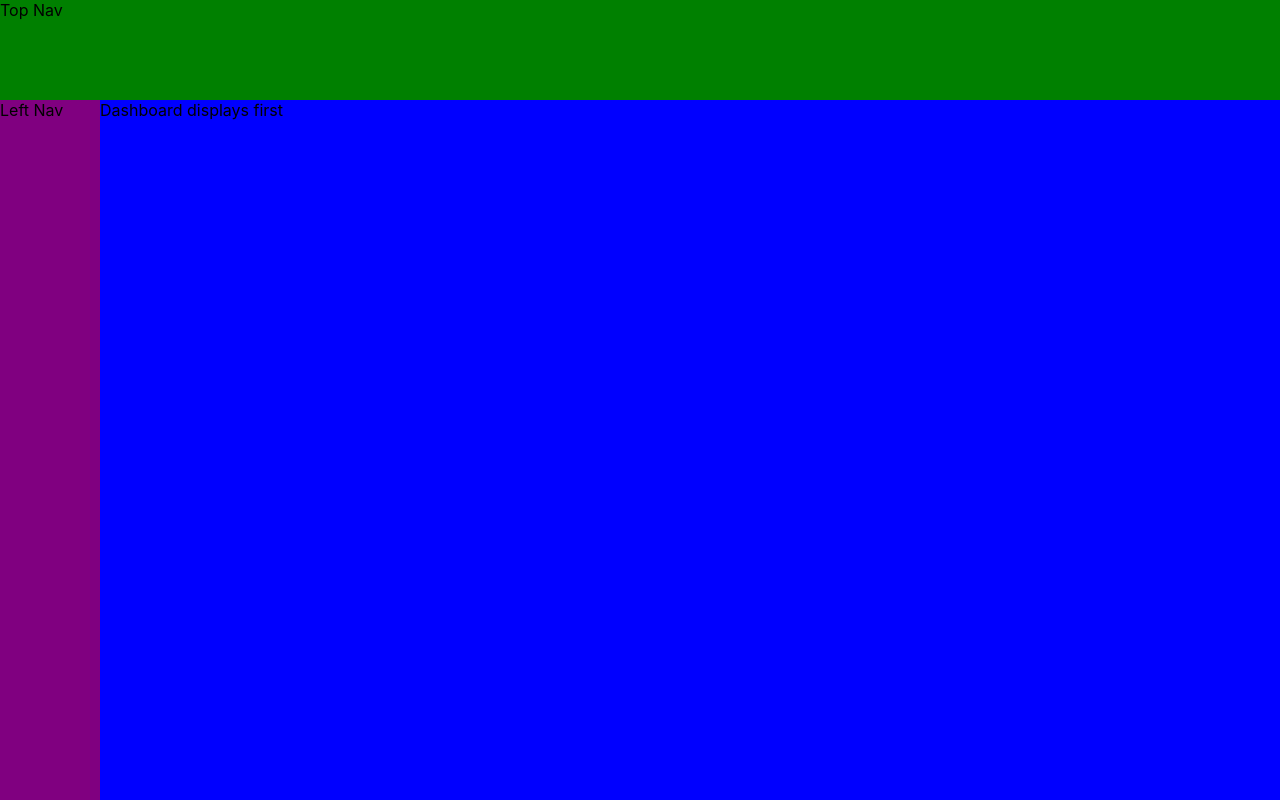
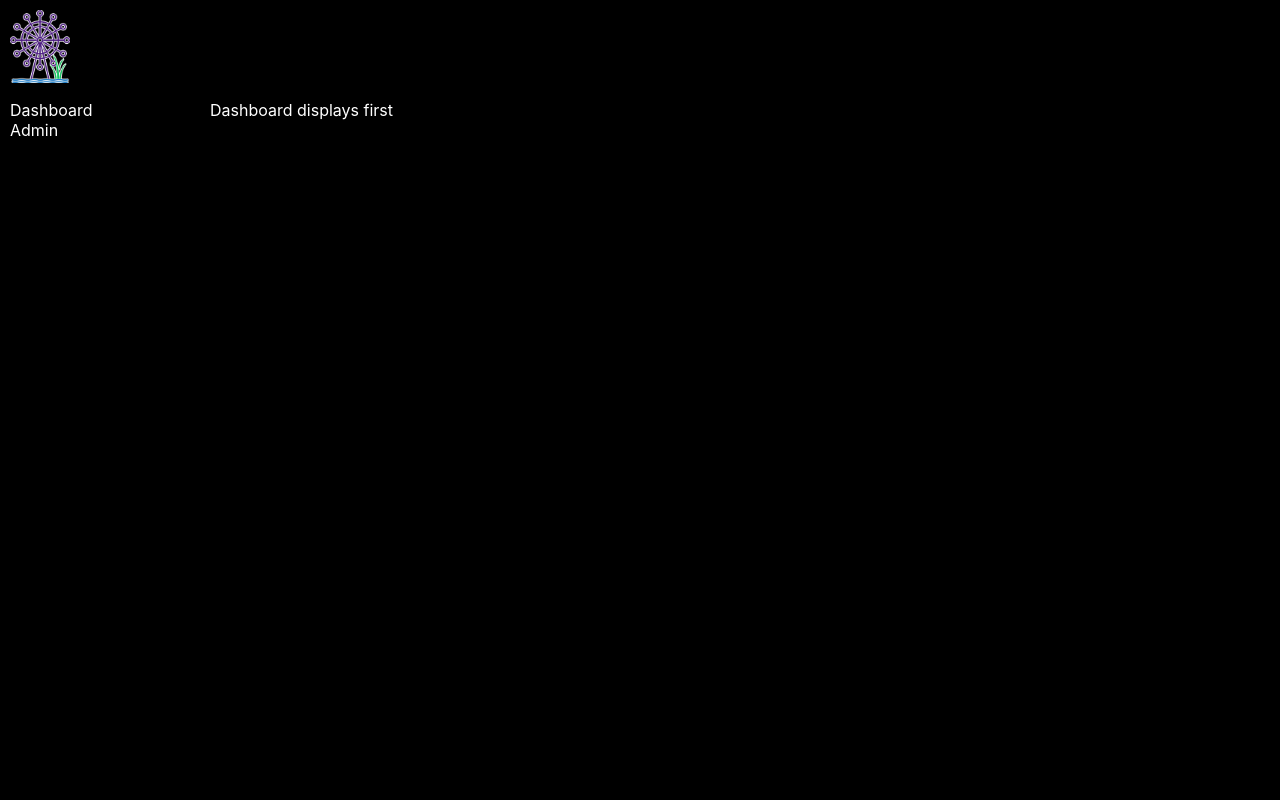
Before and after one commit to kristenkinnearohlmann/breeze-lakes-point-2, a Next.js app: page / in a window 1280 px wide. Built offline with nearby package versions, Linux system fonts and the light colour scheme.

Commit message:
Added logo to header, placeholder items for links in left nav

```diff
--- a/components/appLayout.tsx
+++ b/components/appLayout.tsx
@@ -4,15 +4,19 @@ import LeftNav from "./leftNav";
 
 const AppLayout = ({ children }: { children: any }) => {
   return (
-    <Box>
-      <Box height="100px" width="100vw" bg="green">
+    <Box bg="black" color="white">
+      <Box height="90px" width="100vw">
         <TopNav></TopNav>
       </Box>
       <Flex>
-        <Box height="calc(100vh - 100px)" width="100px" bg="purple">
+        <Box height="calc(100vh - 90px)" width="200px" padding="10px">
           <LeftNav></LeftNav>
         </Box>
-        <Box height="calc(100vh - 100px)" width="calc(100vw - 100px)" bg="blue">
+        <Box
+          height="calc(100vh - 90px)"
+          width="calc(100vw - 200px)"
+          padding="10px"
+        >
           {children}
         </Box>
       </Flex>
--- a/components/leftNav.tsx
+++ b/components/leftNav.tsx
@@ -1,5 +1,12 @@
+import { Box, Flex } from "@chakra-ui/layout";
+
 const LeftNav = () => {
-  return <div>Left Nav</div>;
+  return (
+    <Box>
+      <Box>Dashboard</Box>
+      <Box>Admin</Box>
+    </Box>
+  );
 };
 
 export default LeftNav;
--- a/components/topNav.tsx
+++ b/components/topNav.tsx
@@ -1,5 +1,14 @@
+import { Box, Flex } from "@chakra-ui/layout";
+import NextImage from "next/image";
+
 const TopNav = () => {
-  return <div>Top Nav</div>;
+  return (
+    <Box>
+      <Box width="80px" padding="10px">
+        <NextImage src="/logo-small.png" height={97} width={80} />
+      </Box>
+    </Box>
+  );
 };
 
 export default TopNav;
```
Also changed, not shown: public/logo-small.png (added).
